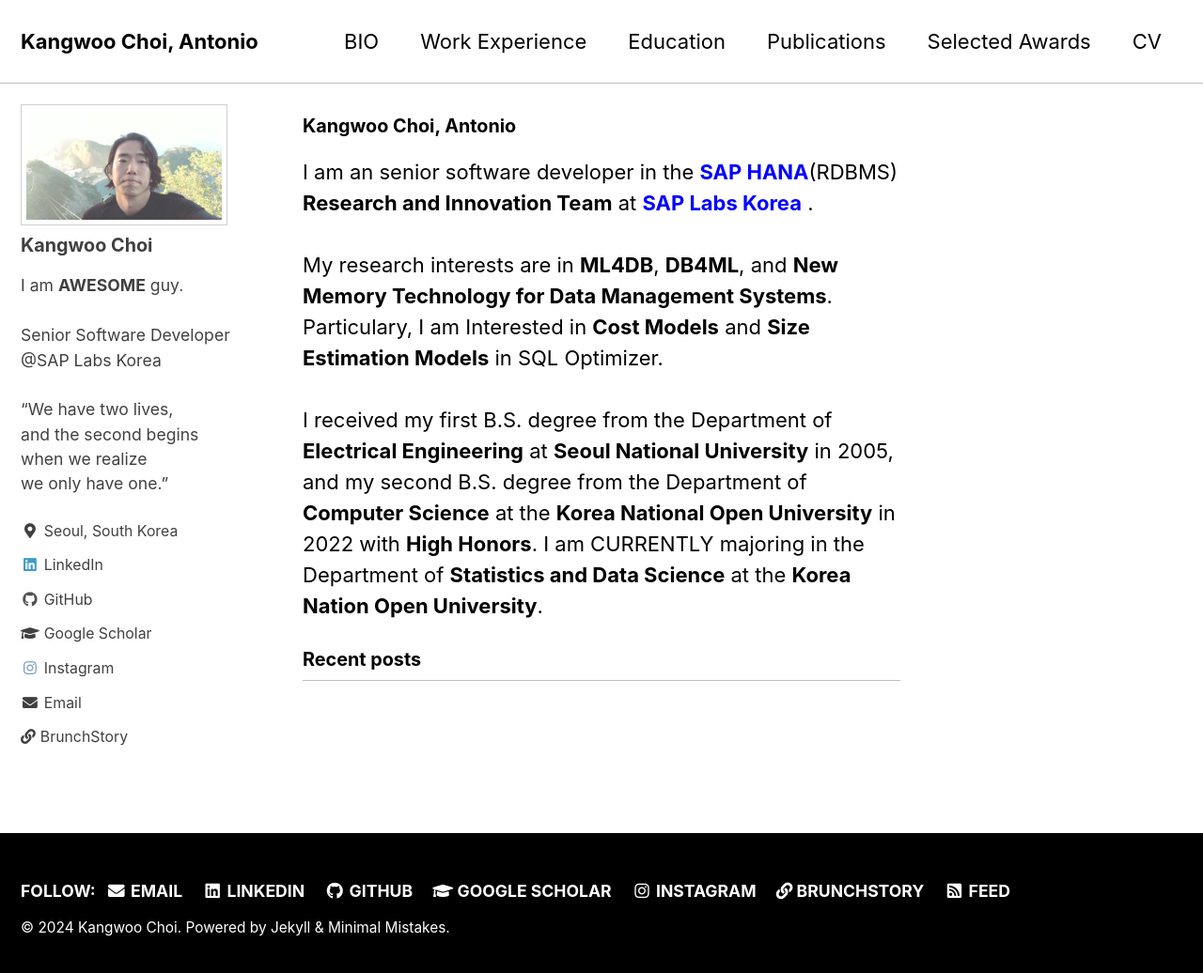
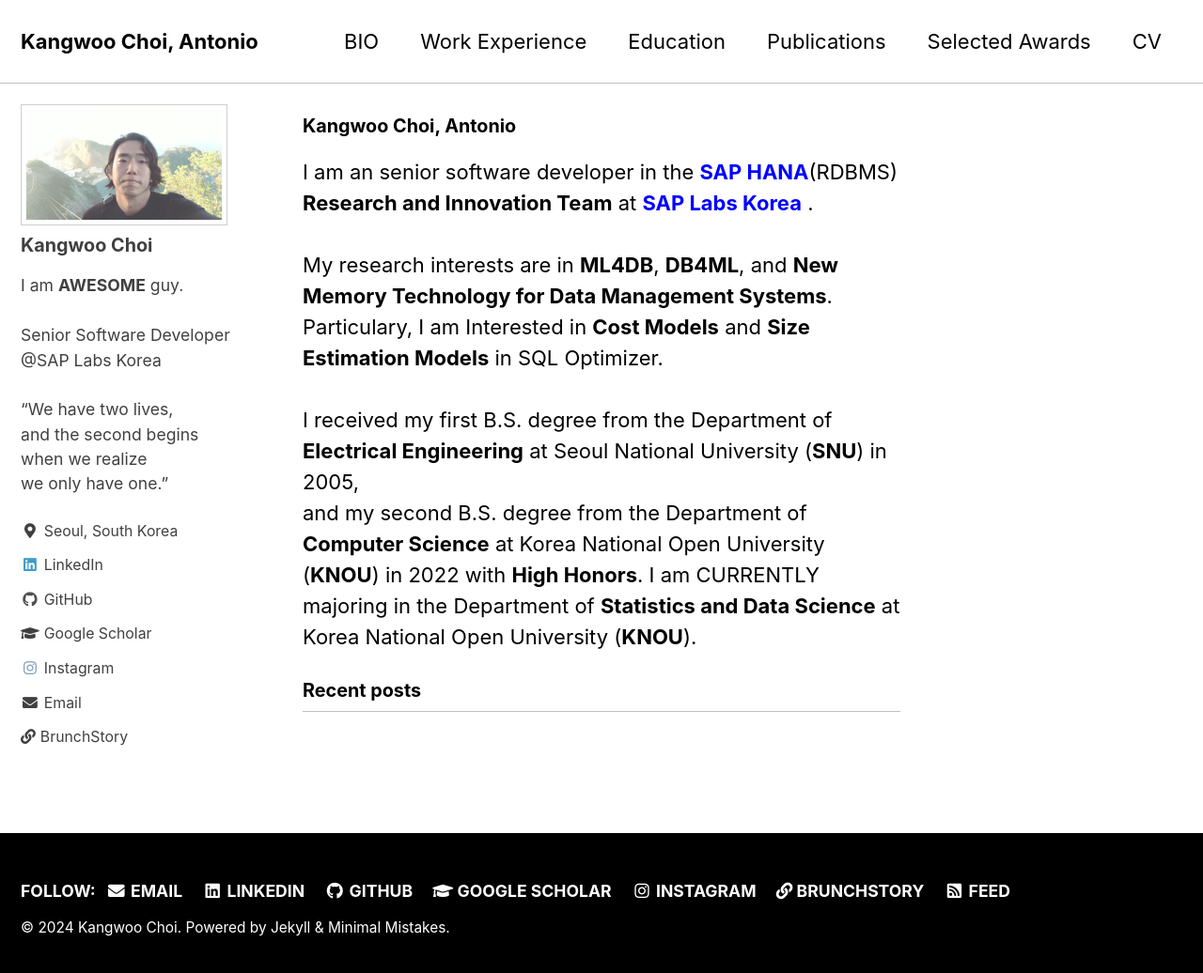
Before and after one commit to KangwooChoi/KangwooChoi.github.io, a Jekyll site: the page built from index.html, in a window 1280 px wide and 1043 px high. Shown: the top 1036 px of the window at 94% size. Built offline with Jekyll 4.4.1, drawn with Linux system fonts in a browser that asks for light colours; cached includes are drawn as plain includes; the list of posts is cut into pages by our own code.

Commit message:
Update index.html

```diff
--- a/index.html
+++ b/index.html
@@ -12,8 +12,8 @@
   <a style="text-decoration:none" href="https://www.sap.com/korea/about/labs-korea.html"><b>SAP Labs Korea</b></a>
   . <br><br>My research interests are in <b>ML4DB</b>, <b>DB4ML</b>, and <b>New Memory Technology for Data Management Systems</b>.
   Particulary, I am Interested in <b>Cost Models</b> and <b>Size Estimation Models</b> in SQL Optimizer.
-  <br><br>I received my first B.S. degree from the Department of <b>Electrical Engineering</b> at <b>Seoul National University</b> in 2005,
-  <br>and my second B.S. degree from the Department of <b>Computer Science</b> at the <b>Korea National Open University</b> in 2022
-  with <b>High Honors</b>. I am CURRENTLY majoring in the Department of <b>Statistics and Data Science</b> at the <b>Korea Nation Open University</b>.<br>
+  <br><br>I received my first B.S. degree from the Department of <b>Electrical Engineering</b> at Seoul National University (<b>SNU</b>) in 2005,
+  <br>and my second B.S. degree from the Department of <b>Computer Science</b> at Korea National Open University (<b>KNOU</b>) in 2022
+  with <b>High Honors</b>. I am CURRENTLY majoring in the Department of <b>Statistics and Data Science</b> at Korea National Open University (<b>KNOU</b>).<br>
 </p>
 </body>
```
